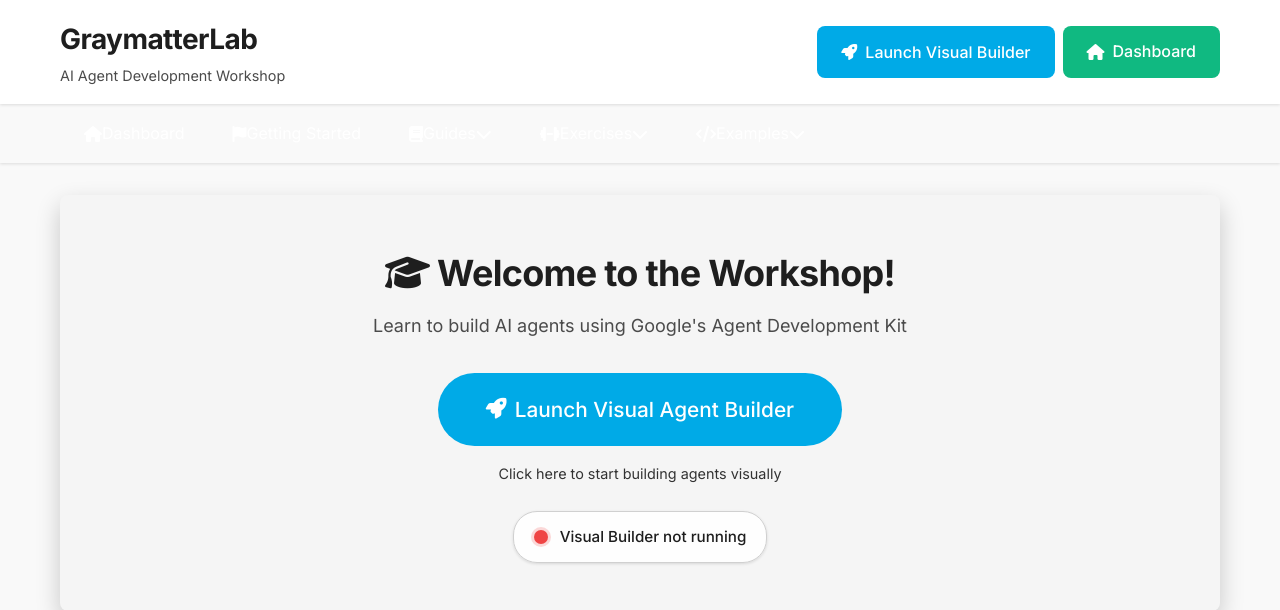
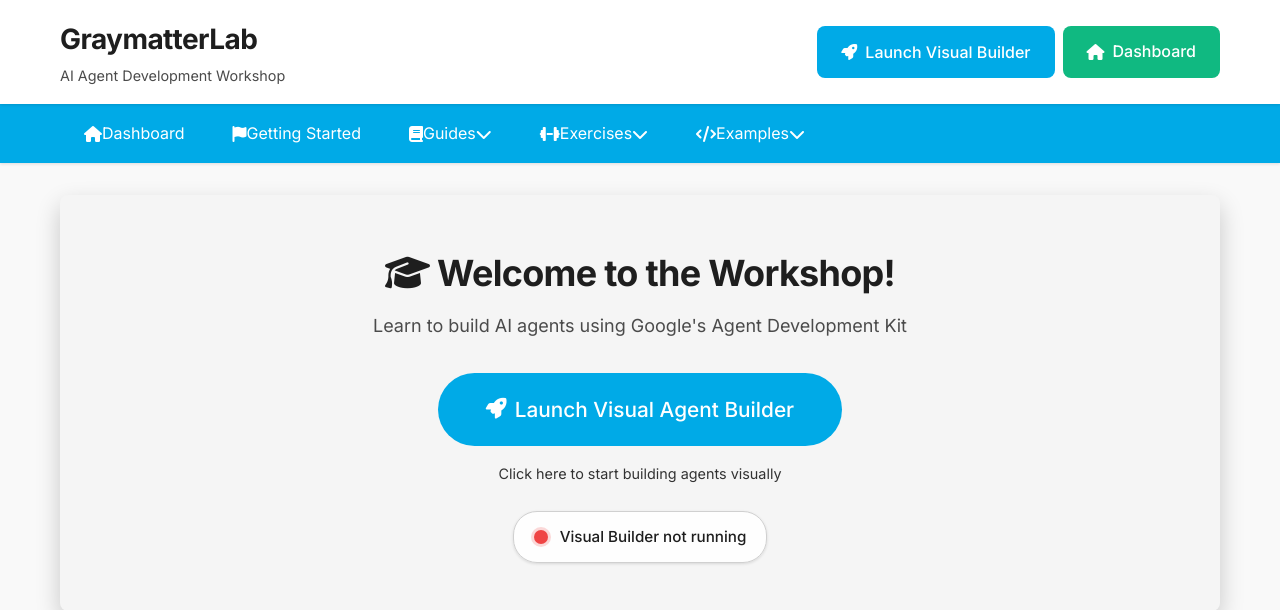
Before and after one commit to Boatschool/adk-workshop-training, a Flask app: page / in a window 1280 px wide. Shown: the top 610 px of the page. Run offline with Flask 3, Linux system fonts and the light colour scheme.

Commit message:
Fix: Restore navigation bar visibility
- Replace var(--primary-color) with #00AAE7 for nav background
- Navigation bar was invisible due to undefined CSS variable

```diff
--- a/static/css/style.css
+++ b/static/css/style.css
@@ -136,7 +136,7 @@ textarea:focus-visible {
 
 /* Navigation */
 .nav {
-    background: var(--primary-color);
+    background: #00AAE7;
     color: white;
     box-shadow: var(--shadow-sm);
     display: block;
```
